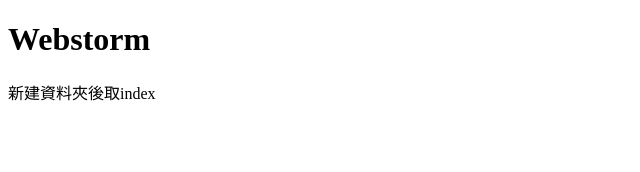
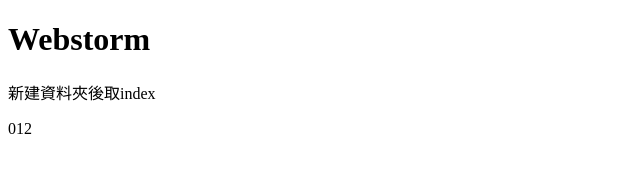
Before and after one commit to chinyyuu/Webstorm, a plain HTML site: page index.html in a window 1280 px wide. Shown: the full height of the page, 0-640 px from the left. Drawn offline with Linux system fonts and the light colour scheme.

Commit message:
新增專案

```diff
--- a/index.html
+++ b/index.html
@@ -7,6 +7,7 @@
 <body>
 <h1>Webstorm</h1>
 <p>新建資料夾後取index</p>
+<P>012</P>
 
 
 
```
